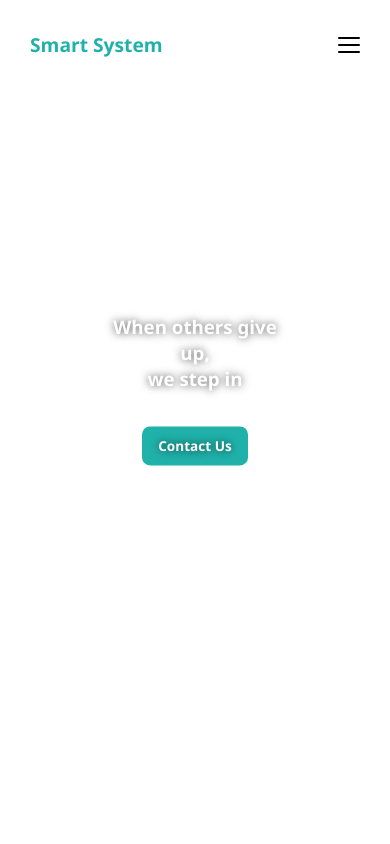
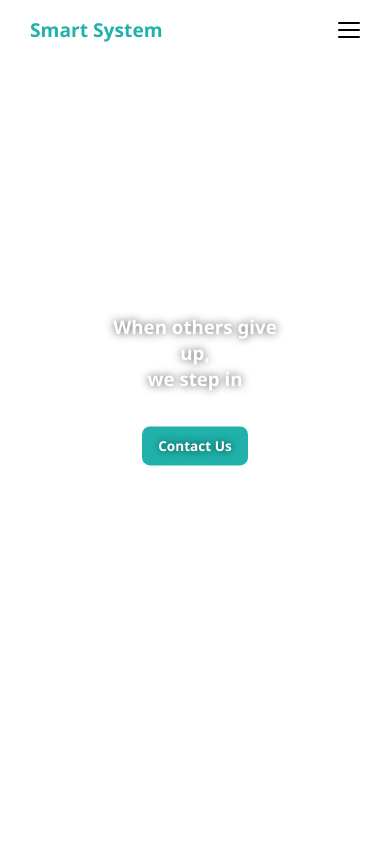
Before and after one commit to AbbuWebDeveloper2004/SS, a plain HTML site: page index.html in a window 390 px wide. Shown: the top 844 px of the page. Drawn offline with Linux system fonts and the light colour scheme.

Commit message:
Update index.css

```diff
--- a/index.css
+++ b/index.css
@@ -174,7 +174,7 @@ background: #fff ; /* Changed from transparent to white */
 @media (max-width: 480px) {
   .navbar-container {
     flex-wrap: nowrap;
-    padding: 15px 15px;
+    padding: 0px 15px;
     flex-direction: row; /* Force horizontal layout */
     align-items: center;  /* Align vertically */
     justify-content: space-between; /* Space out left and right */
```
